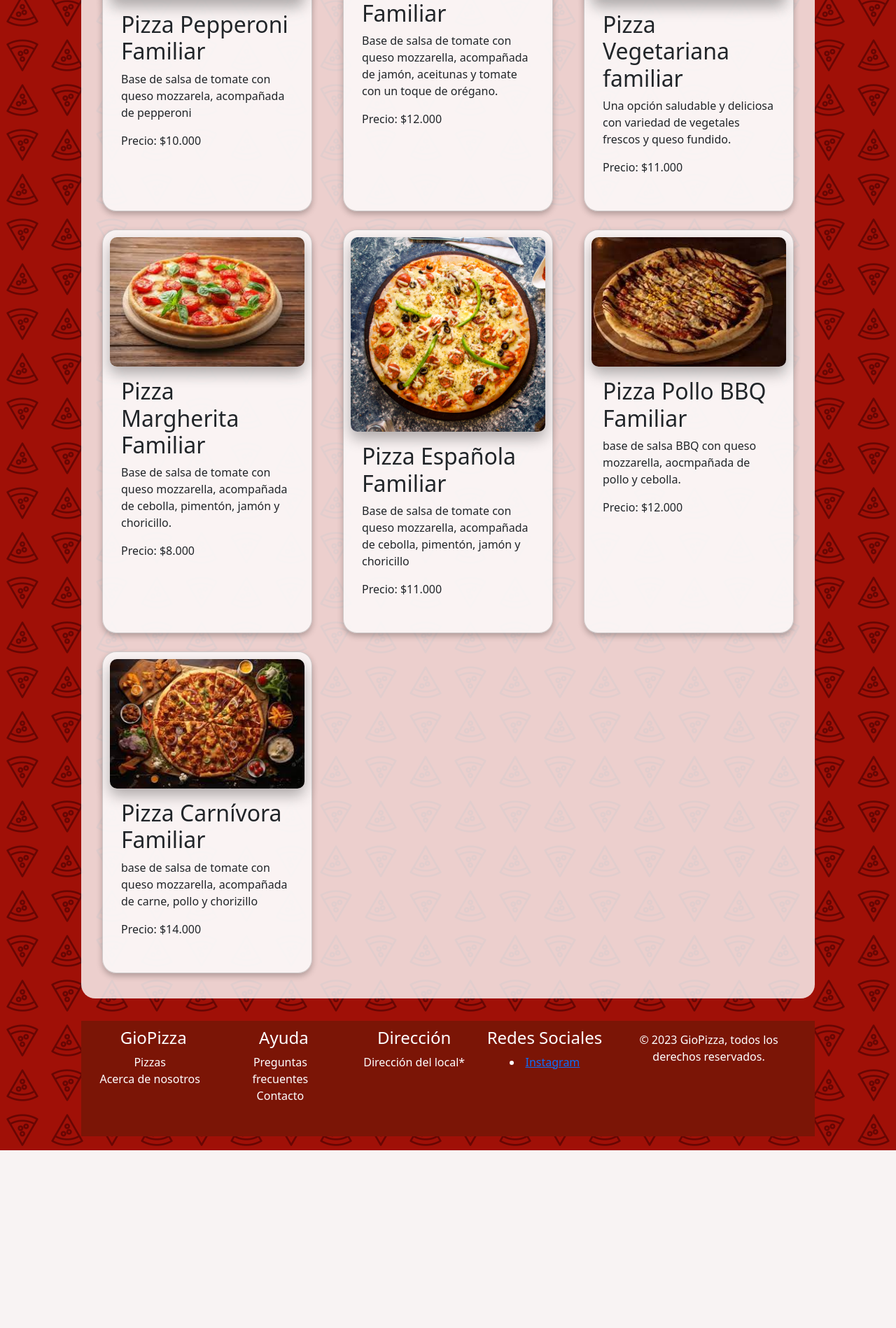
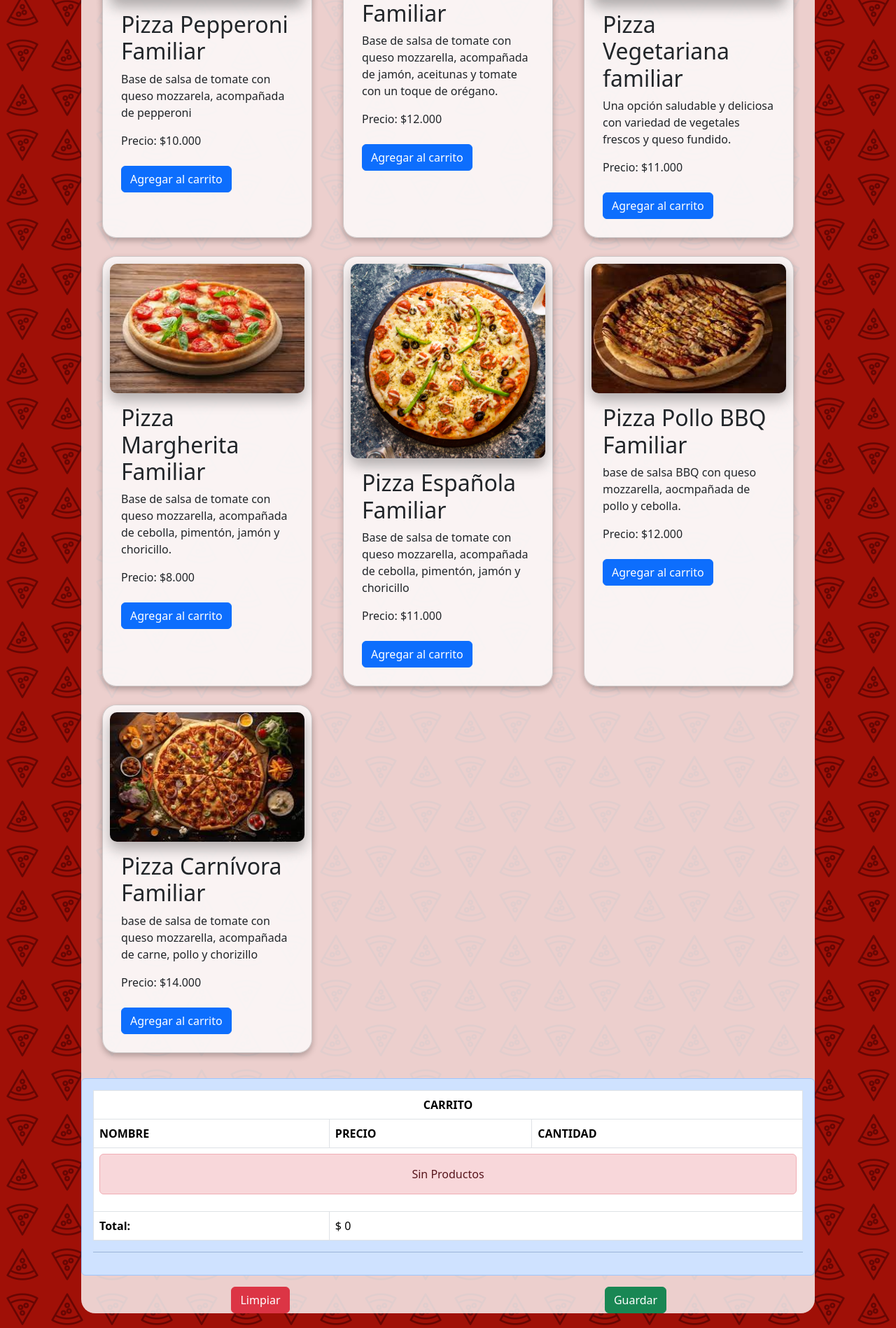
Before and after one commit to AxelRiffo/Proyecto_apt_ecommerce, a Django app: page / in a window 1280 px wide. Shown: the part 785-2683 px from the top of the page at 70% size. Before the commit the page ends 2429 px from the top, so only its background shows below. Run offline with Django 4.2, Linux system fonts and the light colour scheme; data comes from the database, SQL or seed files in the repository; both versions use the stored data as it was after the commit.

Commit message:
carrito hecho. (falta posicionarlo y hacerlo bonito))

```diff
--- /dev/null
+++ b/ecommerce/store/templates/store/carrito.html
@@ -0,0 +1,43 @@
+<div class="alert alert-primary" role="alert">
+  <table class="table table-bordered">
+    <thead>
+      <tr>
+        <th scope="row" colspan="3" class="text-center">CARRITO</th>
+      </tr>
+      <tr>
+        <th scope="col">NOMBRE</th>
+        <th scope="col">PRECIO</th>
+        <th scope="col">CANTIDAD</th>
+      </tr>
+    </thead>
+    <tbody>
+    {% if request.session.carrito.items %}
+    {% for key, value in request.session.carrito.items %}
+      <tr>
+        <td>{{value.nombre}}</td>
+        <td>{{value.precio}}</td>
+        <td>{{value.acumulado}}
+          <a href="{% url 'Add' value.producto_id %}" class="badge btn btn-dark badge-dark">+</a>
+          <a href="{% url 'Sub' value.producto_id %}" class="badge btn btn-dark badge-dark">-</a>
+        </td>
+      </tr>
+    {% endfor %}
+    {% else %}
+    <tr>
+        <td colspan="3">
+            <div class="alert alert-danger text-center"> Sin Productos </div>
+        </td>
+    </tr>
+    {% endif %}
+      <tr>
+        <th scope="row">Total:</th>
+        <td colspan="2">$ {{total_carrito}}</td>
+      </tr>
+    </tbody>
+  </table>
+  <hr>
+  </div>
+  <div class="row text-center">
+      <div class="col-6"><a href="{% url 'CLS' %}" class="btn btn-danger">Limpiar</a></div>
+      <div class="col-6"><a href="#" class="btn btn-success">Guardar</a></div>
+  </div>
--- a/ecommerce/store/templates/store/store.html
+++ b/ecommerce/store/templates/store/store.html
@@ -35,9 +35,11 @@
                     <h2 class="card-title">{{ producto.titulo }}</h2>
                     <p class="card-text">{{ producto.descripcion }}</p>
                     <p class="card-text precio">Precio: {{ producto.precio_formateado }}</p>
+                    <a href="{% url 'Add' producto.id %}" class="btn btn-primary">Agregar al carrito</a>
                 </div>
             </div>
         {% endfor %}
     </div>
+    {% include 'store/carrito.html' %}
 
 {% endblock %}
--- a/ecommerce/store/urls.py
+++ b/ecommerce/store/urls.py
@@ -1,6 +1,6 @@
 from django.urls import path
 from . import views
-
+from store.views import store, agregar_producto, eliminar_producto, restar_producto, limpiar_carrito
 urlpatterns = [
     path('', views.store, name="store"),
     path('cart/', views.cart, name="cart"),
@@ -8,4 +8,8 @@ urlpatterns = [
     path('registro/', views.registro, name="registro"),
     path('login/', views.iniciar_sesion, name="login"),
     path('cuenta/', views.cuenta, name="cuenta"),
+    path('agregar/<int:producto_id>/', agregar_producto, name="Add"),
+    path('eliminar/<int:producto_id>/', eliminar_producto, name="Del"),
+    path('restar/<int:producto_id>/', restar_producto, name="Sub"),
+    path('limpiar/', limpiar_carrito, name="CLS"),
 ]
--- a/ecommerce/store/views.py
+++ b/ecommerce/store/views.py
@@ -6,7 +6,7 @@ from django.contrib.auth.forms import AuthenticationForm
 from django.contrib.humanize.templatetags.humanize import intcomma
 from .models import Producto
 from .forms import RegistroForm, InicioSesionForm
-
+from .Carrito import Carrito
 def store(request):
     productos = Producto.objects.all()
 
@@ -17,6 +17,28 @@ def store(request):
     context = {'productos': productos}
     return render(request, 'store/store.html', context)
 
+def agregar_producto(request, producto_id):
+    carrito = Carrito(request)
+    producto = Producto.objects.get(id=producto_id)
+    carrito.agregar(producto)
+    return redirect("store")
+
+def eliminar_producto(request, producto_id):
+    carrito = Carrito(request)
+    producto = Producto.objects.get(id=producto_id)
+    carrito.eliminar(producto)
+    return redirect("store")
+
+def restar_producto(request, producto_id):
+    carrito = Carrito(request)
+    producto = Producto.objects.get(id=producto_id)
+    carrito.restar(producto)
+    return redirect("store")
+
+def limpiar_carrito(request):
+    carrito = Carrito(request)
+    carrito.limpiar()
+    return redirect("store")
 def cart(request):
     context = {}
     return render(request, 'store/cart.html', context)
```
Also changed, not shown: ecommerce/store/Carrito.py (+5 -6 lines), ecommerce/db.sqlite3.
